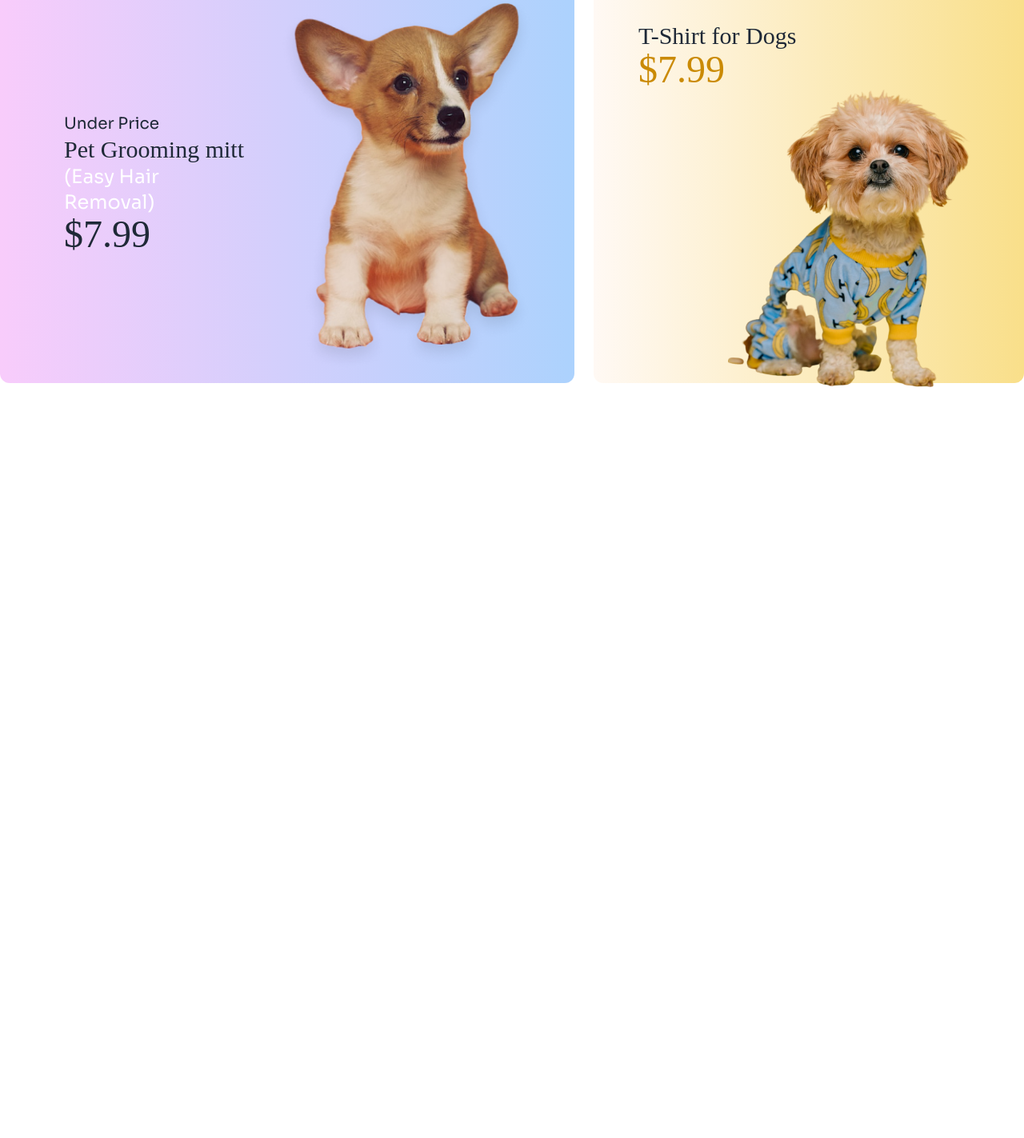
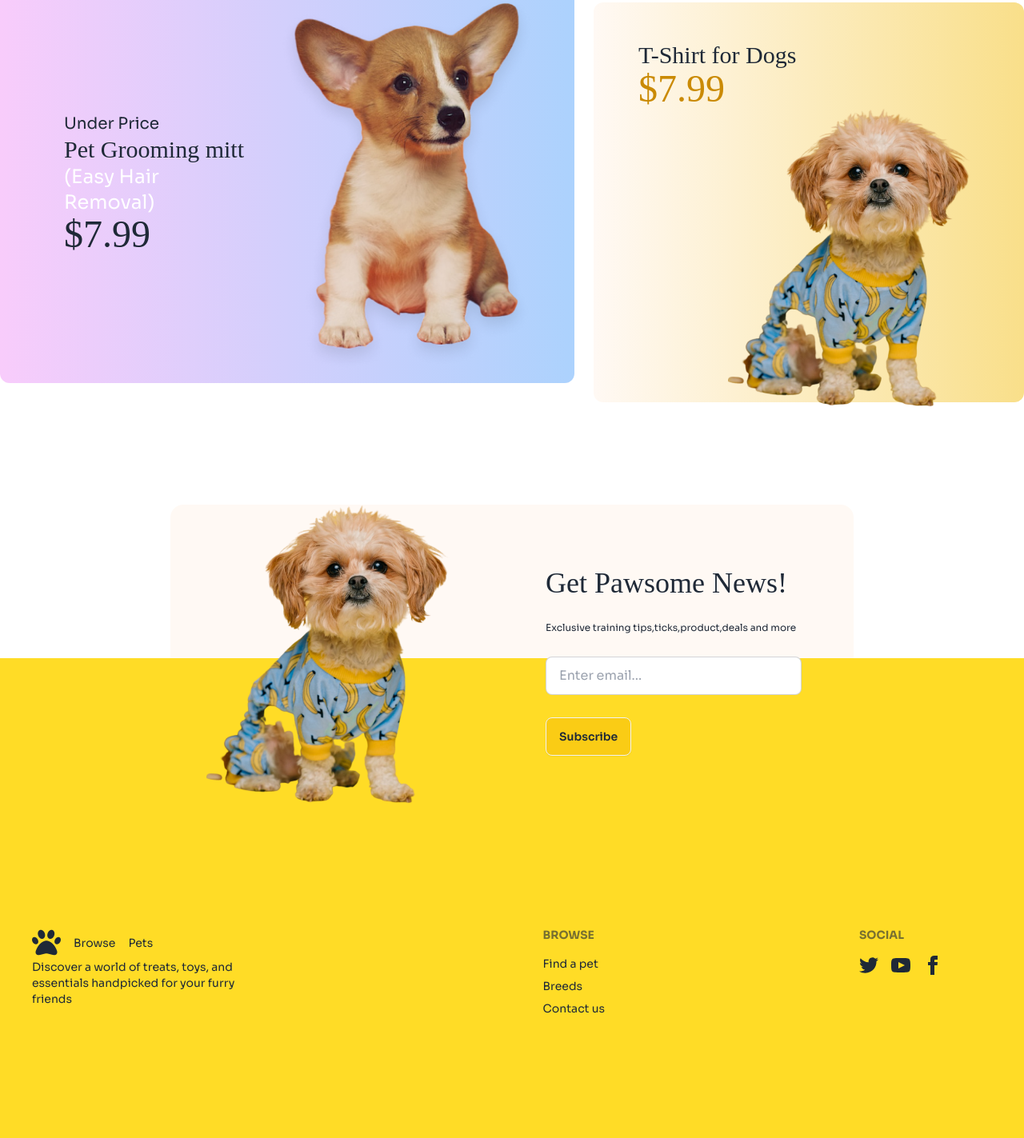
Before and after one commit to Zauwad/Project3, a plain HTML site: page index.html in a window 1280 px wide. Shown: the part 2230-3653 px from the top of the page at 80% size. Before the commit the page ends 2733 px from the top, so only its background shows below. Drawn offline with nearby package versions, Linux system fonts and the light colour scheme; a web font is replaced by a local one.

Commit message:
unfinished

```diff
--- a/index.html
+++ b/index.html
@@ -385,10 +385,10 @@
 
           <!-- Low price section -->
           <h1 class="adlam-display text-4xl mt-28 mb-11 mx-2 ">Everyday Low Price</h1>
-          <section class="flex gap-6">
+          <section class="lg:flex space-y-6 gap-6">
 
             <!-- left side -->
-            <div style="height: 500px;" class="lg:flex lg:w-2/3 justify-between items-center bg-gradient-to-r from-[#F8CCFB] to-[#ACD2FD] rounded-xl pl-20">
+            <div style="height: 500px;" class="lg:flex lg:w-2/3 lg:justify-between lg:items-center bg-gradient-to-r from-[#F8CCFB] to-[#ACD2FD] rounded-xl lg:pl-20 pl-8">
               <!-- L -->
               <div>
                 <h2 class="text-xl">Under Price</h2>
@@ -402,7 +402,7 @@
             </div>
 
             <!-- right side -->
-            <div style="height: 500px;" class="lg:w-1/2  bg-gradient-to-r from-[#FFF9F4] to-[#F9DF8A] rounded-xl pl-14">
+            <div style="height: 500px;" class="lg:w-1/2  bg-gradient-to-r from-[#FFF9F4] to-[#F9DF8A] rounded-xl lg:pl-14 pl-10">
               <!-- L -->
               <div>
                 <h1 class="text-3xl adlam-display pt-12">T-Shirt for Dogs</h1>
@@ -415,6 +415,86 @@
           </section>
     </main>
 
-    <footer></footer>
+    <footer>
+          <!-- upper side one -->
+          <section class="bg-[#FFF9F4] w-2/3 lg:flex justify-center items-center gap-28 container mx-auto rounded-2xl mt-32 mb-[-200px]">
+            <!-- left -->
+              <div>
+                <img src="c1-assets/cute-pet-mid.png" alt="">
+              </div>
+              <!-- right -->
+              <div class="space-y-7">
+                <h1 class="text-4xl adlam-display">Get Pawsome News!</h1>
+                <p class="text-xs">Exclusive training tips,ticks,product,deals and more</p>
+                <input type="text" placeholder="Enter email..." class="input input-bordered w-full max-w-xs" />
+                <button class="btn bg-yellow-400 h-11">Subscribe</button>
+              </div>
+          </section>
+
+          <!-- main footer section -->
+          <section class="bg-[#FFDC26] h-[600px] flex items-end lg:pb-28 static">
+            <footer class="footer bg-[#FFDC26]text-neutral-content p-10">
+              <!-- left -->
+              <aside class="inline">
+                <div class="flex items-center gap-4">
+                  <i class="fa-solid fa-paw text-black-600 text-4xl "></i>
+                  <h3>Browse</h3>
+                  <h3>Pets</h3>
+                </div>
+                <p class="w-1/2">
+                  Discover a world of treats, toys, and essentials handpicked for your furry friends
+                </p>
+              </aside>
+
+              <!-- middle -->
+              <nav class="mr-60">
+                <h6 class="footer-title">Browse</h6>
+                <a class="link link-hover">Find a pet</a>
+                <a class="link link-hover">Breeds</a>
+                <a class="link link-hover">Contact us</a>
+              </nav>
+
+              <!-- right -->
+              <nav>
+                <h6 class="footer-title">Social</h6>
+                <div class="grid grid-flow-col gap-4">
+                  <a>
+                    <svg
+                      xmlns="http://www.w3.org/2000/svg"
+                      width="24"
+                      height="24"
+                      viewBox="0 0 24 24"
+                      class="fill-current">
+                      <path
+                        d="M24 4.557c-.883.392-1.832.656-2.828.775 1.017-.609 1.798-1.574 2.165-2.724-.951.564-2.005.974-3.127 1.195-.897-.957-2.178-1.555-3.594-1.555-3.179 0-5.515 2.966-4.797 6.045-4.091-.205-7.719-2.165-10.148-5.144-1.29 2.213-.669 5.108 1.523 6.574-.806-.026-1.566-.247-2.229-.616-.054 2.281 1.581 4.415 3.949 4.89-.693.188-1.452.232-2.224.084.626 1.956 2.444 3.379 4.6 3.419-2.07 1.623-4.678 2.348-7.29 2.04 2.179 1.397 4.768 2.212 7.548 2.212 9.142 0 14.307-7.721 13.995-14.646.962-.695 1.797-1.562 2.457-2.549z"></path>
+                    </svg>
+                  </a>
+                  <a>
+                    <svg
+                      xmlns="http://www.w3.org/2000/svg"
+                      width="24"
+                      height="24"
+                      viewBox="0 0 24 24"
+                      class="fill-current">
+                      <path
+                        d="M19.615 3.184c-3.604-.246-11.631-.245-15.23 0-3.897.266-4.356 2.62-4.385 8.816.029 6.185.484 8.549 4.385 8.816 3.6.245 11.626.246 15.23 0 3.897-.266 4.356-2.62 4.385-8.816-.029-6.185-.484-8.549-4.385-8.816zm-10.615 12.816v-8l8 3.993-8 4.007z"></path>
+                    </svg>
+                  </a>
+                  <a>
+                    <svg
+                      xmlns="http://www.w3.org/2000/svg"
+                      width="24"
+                      height="24"
+                      viewBox="0 0 24 24"
+                      class="fill-current">
+                      <path
+                        d="M9 8h-3v4h3v12h5v-12h3.642l.358-4h-4v-1.667c0-.955.192-1.333 1.115-1.333h2.885v-5h-3.808c-3.596 0-5.192 1.583-5.192 4.615v3.385z"></path>
+                    </svg>
+                  </a>
+                </div>
+              </nav>
+            </footer>
+          </section>
+    </footer>
 </body>
 </html>
```
Also changed, not shown: 2.jpg (added).
